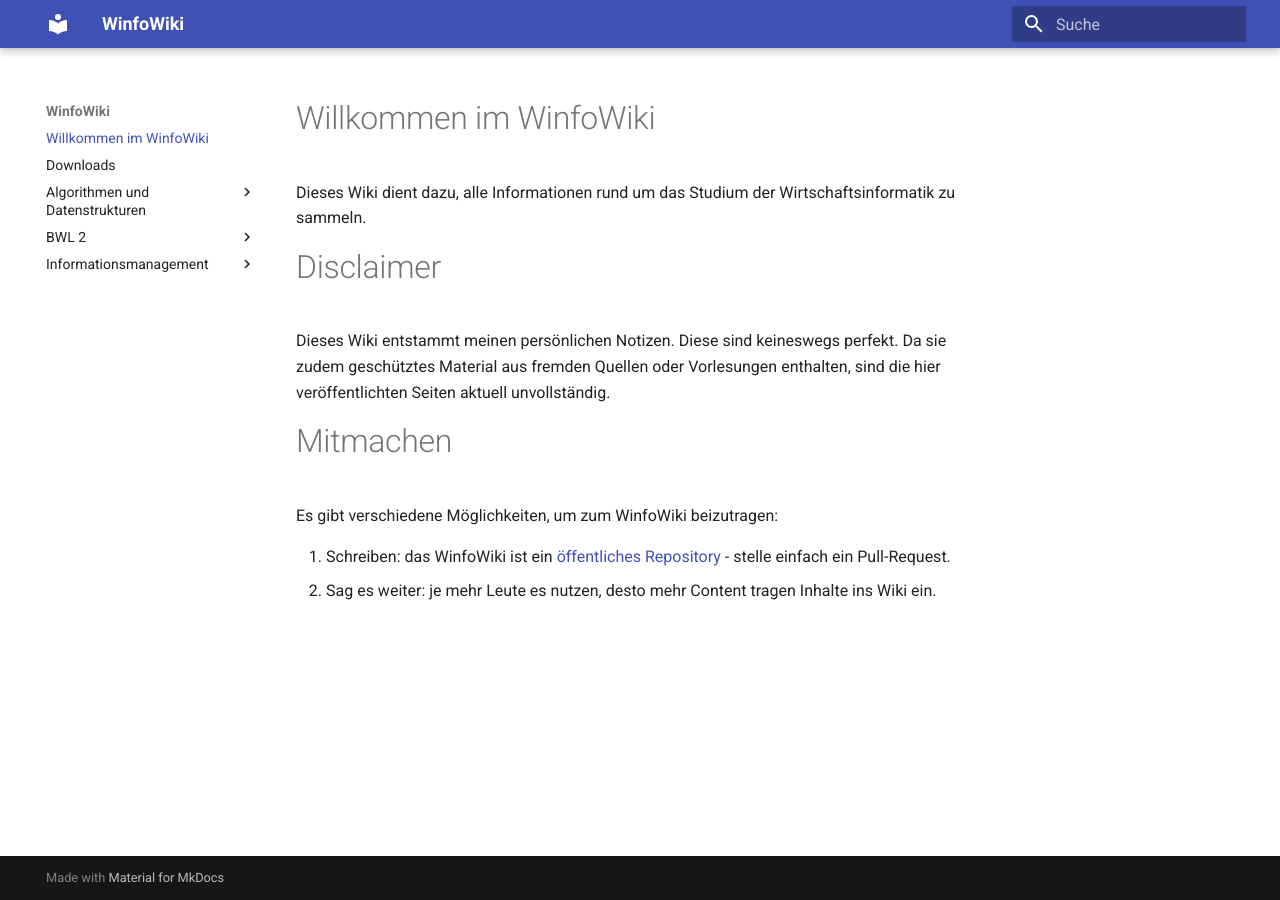
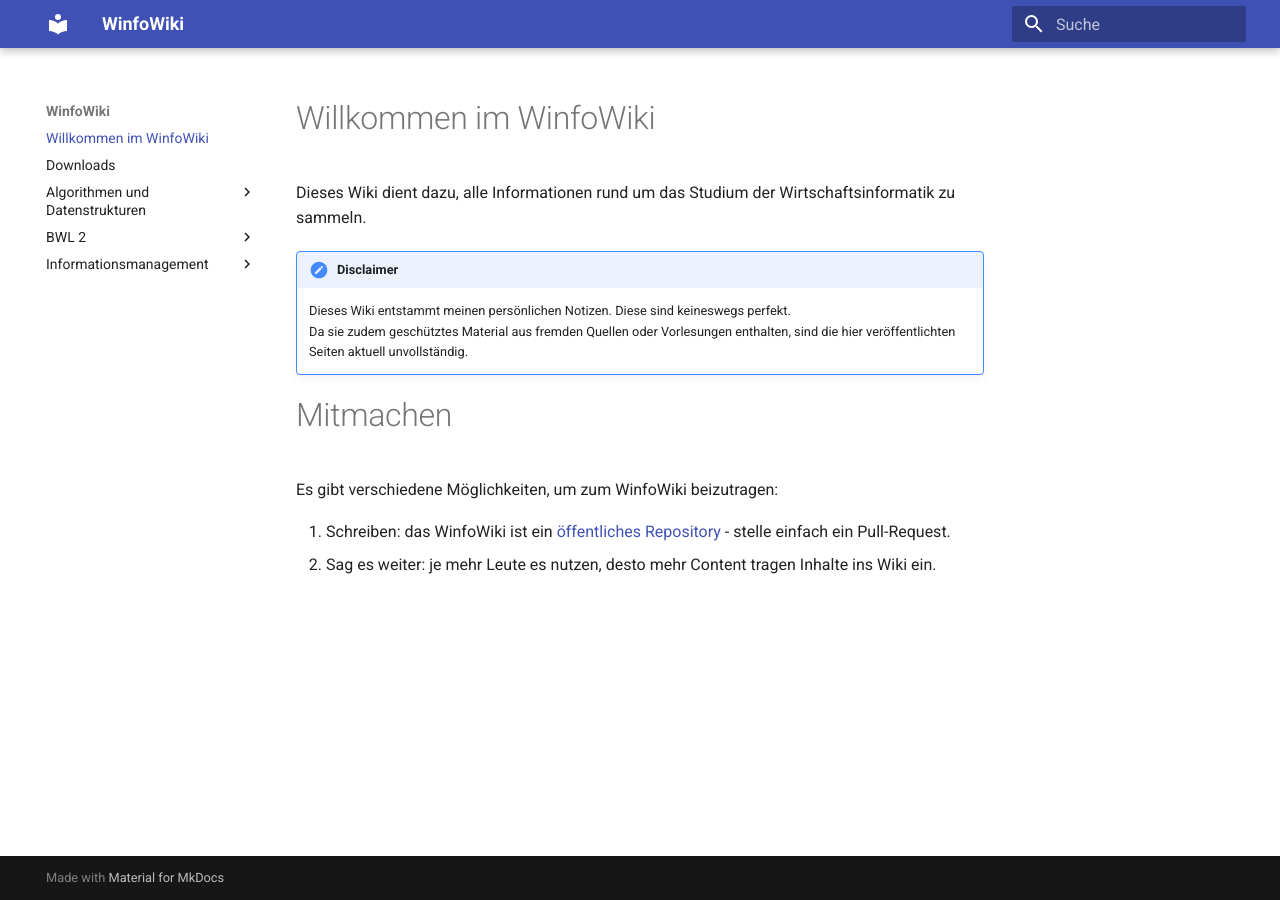
Before and after one commit to heshsum/winfowiki, an MkDocs documentation site: the page built from docs/index.md, in a window 1280 px wide. Built offline with MkDocs 1.6.1 and Material for MkDocs 9.7.7, drawn with Linux system fonts in a browser that asks for light colours.

```diff
--- a/docs/index.md
+++ b/docs/index.md
@@ -1,9 +1,9 @@
 # Willkommen im WinfoWiki
 Dieses Wiki dient dazu, alle Informationen rund um das Studium der Wirtschaftsinformatik zu sammeln.
 
-# Disclaimer
-Dieses Wiki entstammt meinen persönlichen Notizen. Diese sind keineswegs perfekt.
-Da sie zudem geschütztes Material aus fremden Quellen oder Vorlesungen enthalten, sind die hier veröffentlichten Seiten aktuell unvollständig.
+!!! Disclaimer
+    Dieses Wiki entstammt meinen persönlichen Notizen. Diese sind keineswegs perfekt.
+    Da sie zudem geschütztes Material aus fremden Quellen oder Vorlesungen enthalten, sind die hier veröffentlichten Seiten aktuell unvollständig.
 
 # Mitmachen
 Es gibt verschiedene Möglichkeiten, um zum WinfoWiki beizutragen:
```
